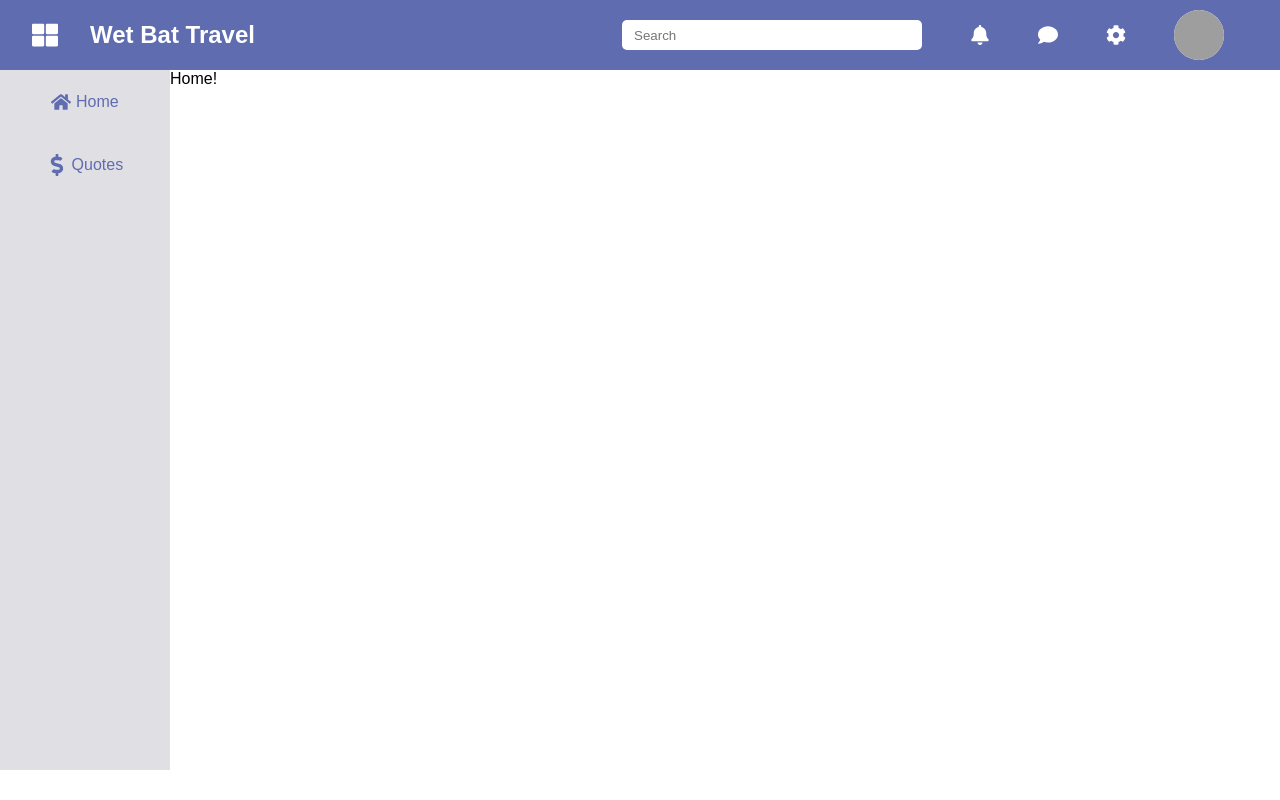
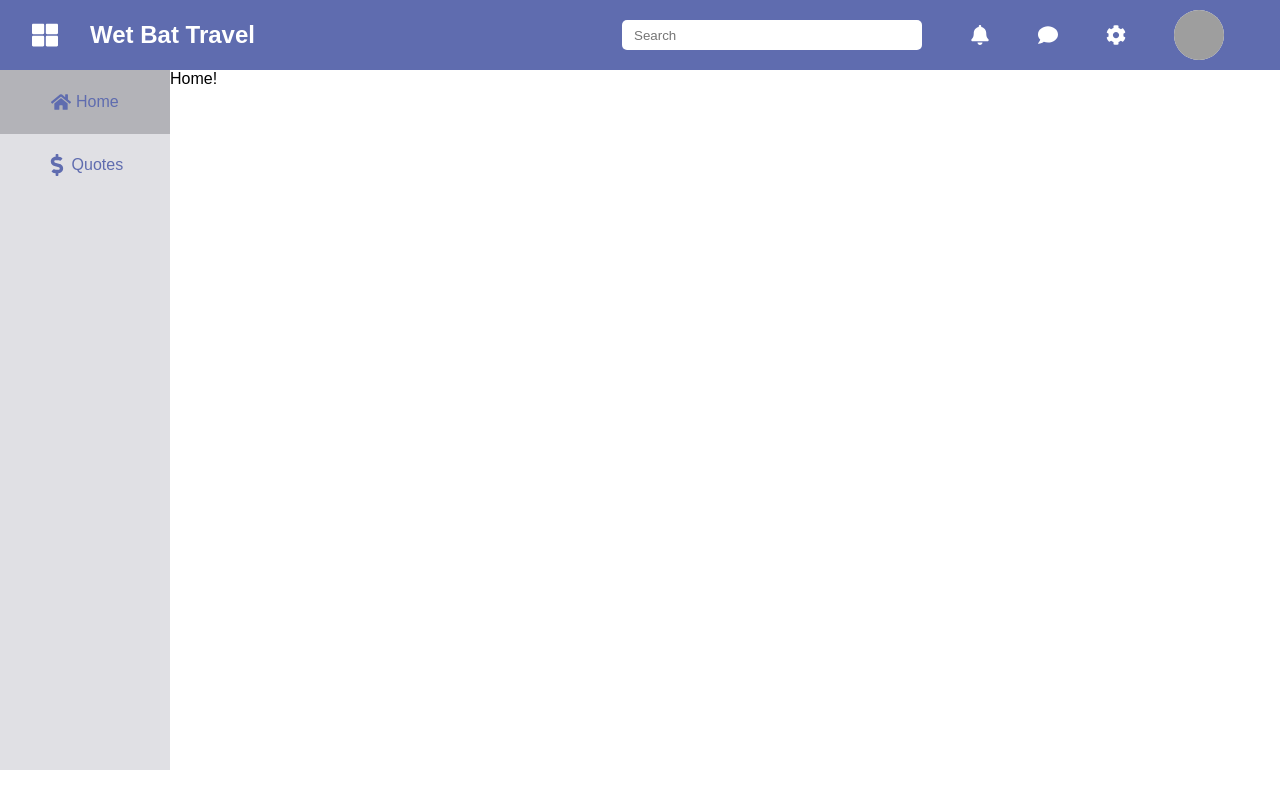
Before and after one commit to mgibby91/LC-takehome, a React (Create React App) app in the folder LC-wetbat-client/: page / in a window 1280 px wide. Built offline with nearby package versions, Linux system fonts and the light colour scheme; no server answers; grey boxes are pictures that could not be loaded.

Commit message:
add selected css functionality to side-nav

```diff
--- a/LC-wetbat-client/src/components/nav/SideNav.jsx
+++ b/LC-wetbat-client/src/components/nav/SideNav.jsx
@@ -4,16 +4,29 @@ import '../../styles/nav.css';
 import { FontAwesomeIcon } from '@fortawesome/react-fontawesome';
 import { faHome, faDollarSign } from '@fortawesome/free-solid-svg-icons';
 
-export default function SideNav(props) {
+export default function SideNav({
+  selected,
+  setSelected
+}) {
+
+  // console.log('sidenav props', props);
 
   return (
     <div className="side-nav-container">
       <ul className="nav-links">
-        <Link to='/' className='side-nav-list-item' onClick={(e) => props.setSelected(e.target.textContent)}>
+        <Link
+          to='/'
+          className={selected === 'Home' ? 'side-nav-list-item side-nav-selected' : 'side-nav-list-item'}
+          onClick={() => setSelected('Home')}
+        >
           <FontAwesomeIcon icon={faHome} class='side-nav-icon' />
           <li>Home</li>
         </Link>
-        <Link to='/quotes' className='side-nav-list-item' onClick={(e) => props.setSelected(e.target.textContent)}>
+        <Link
+          to='/quotes'
+          className={selected === 'Quotes' ? 'side-nav-list-item side-nav-selected' : 'side-nav-list-item'}
+          onClick={() => setSelected('Quotes')}
+        >
           <FontAwesomeIcon icon={faDollarSign} class='side-nav-icon' />
           <li>Quotes</li>
         </Link>
--- a/LC-wetbat-client/src/styles/nav.css
+++ b/LC-wetbat-client/src/styles/nav.css
@@ -100,5 +100,8 @@
   color: #5f6caf;
   width: 20px;
   height: 22px;
+}
 
+.side-nav-selected {
+  background: #b3b3b8;
 }
```
